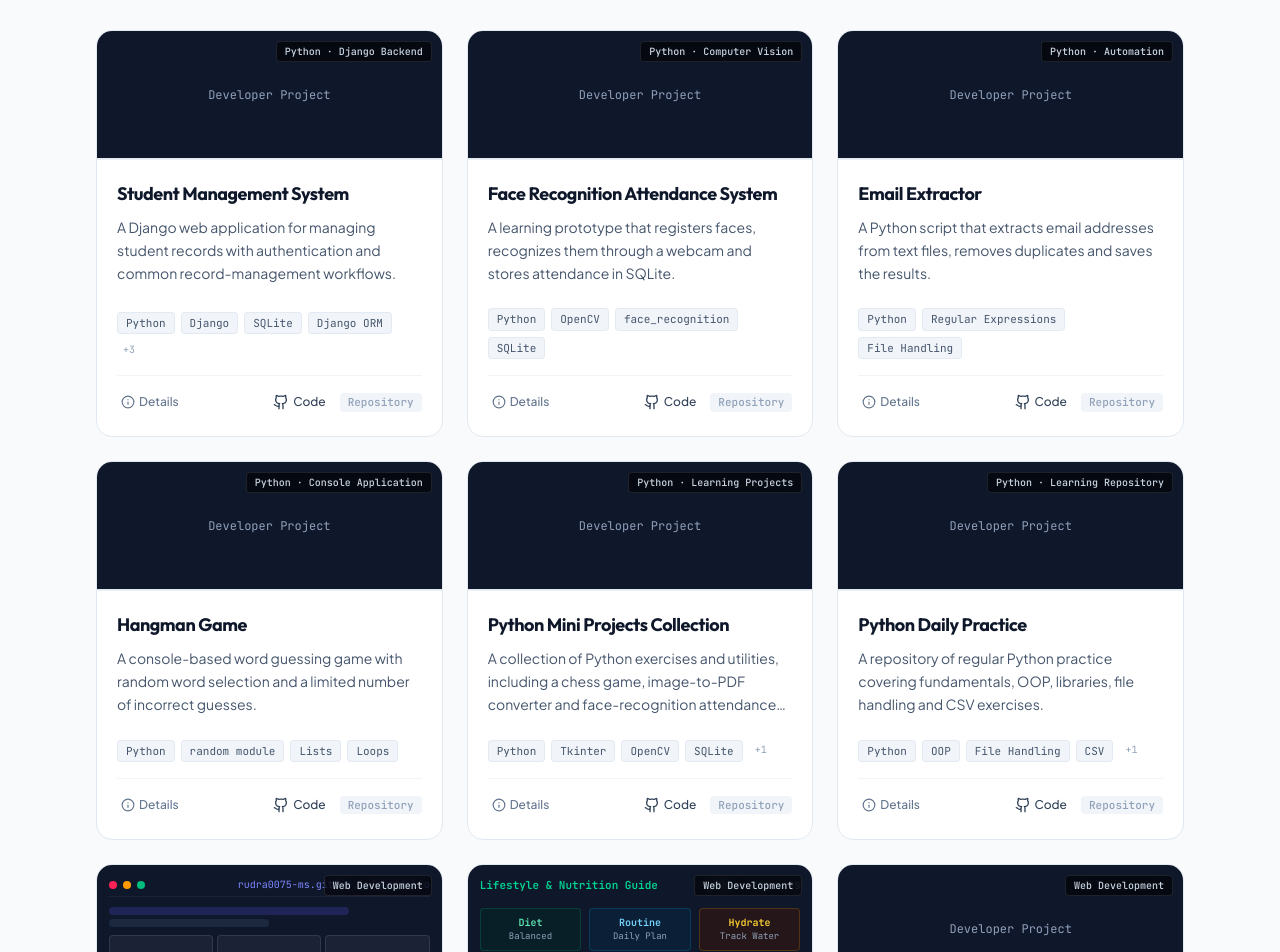
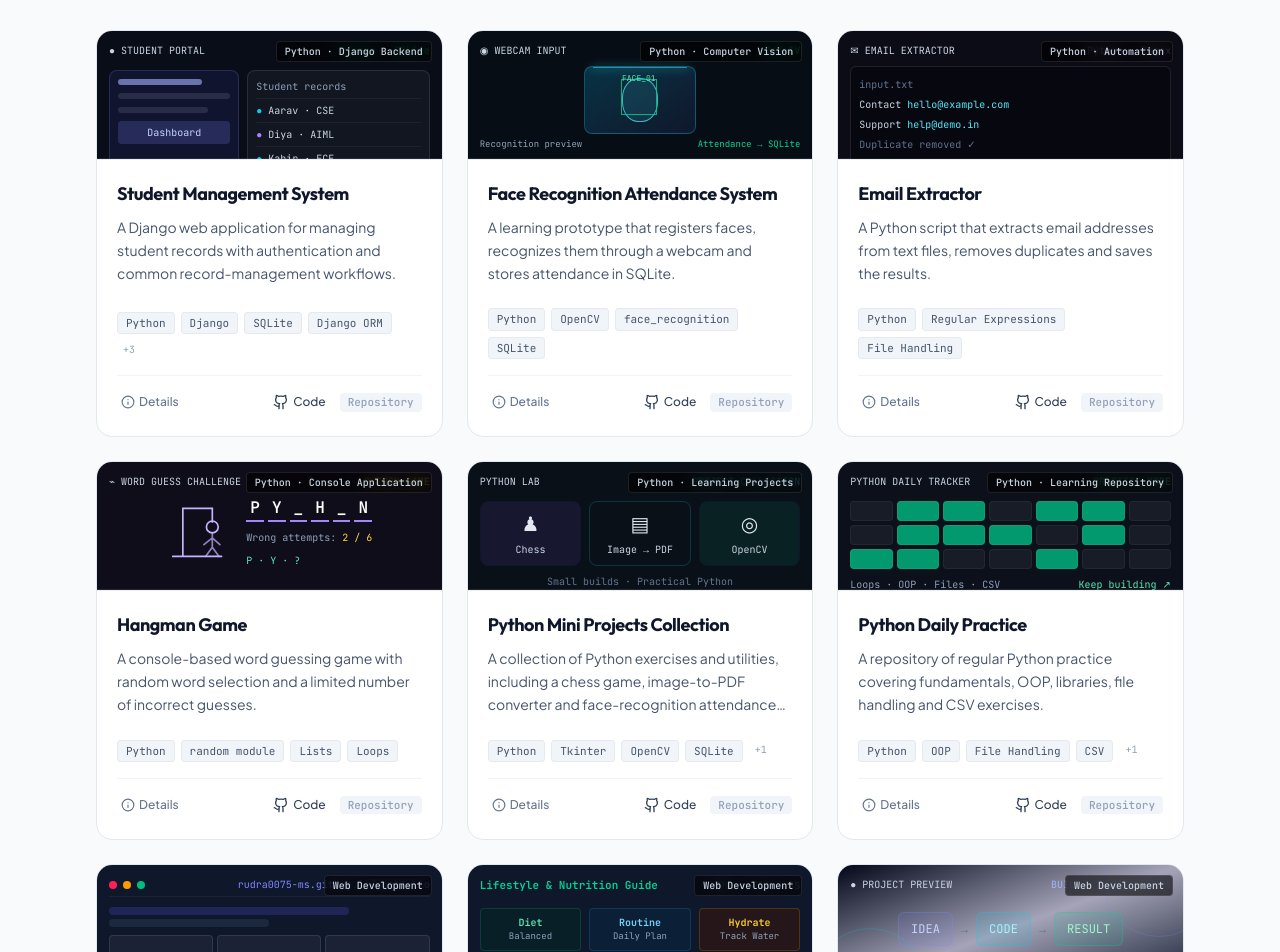
Before and after one commit to Rudra0075-ms/portfolio, a React (Vite) app in the folder rudra-madhab-sahoo---portfolio/: page / in a window 1280 px wide. Shown: the part 3620-4572 px from the top of the page. Built offline with nearby package versions, Linux system fonts and the light colour scheme.

Commit message:
Add animated visual previews to project cards

```diff
--- a/rudra-madhab-sahoo---portfolio/src/components/ProjectCardGraphic.tsx
+++ b/rudra-madhab-sahoo---portfolio/src/components/ProjectCardGraphic.tsx
@@ -6,6 +6,50 @@ interface ProjectCardGraphicProps {
 
 export const ProjectCardGraphic: React.FC<ProjectCardGraphicProps> = ({ id }) => {
   switch (id) {
+    case 'student-management-system':
+      return <div className="h-32 w-full bg-[#080d18] p-3 font-mono text-[10px] border-b border-white/10">
+        <div className="flex justify-between text-slate-300"><span>● STUDENT PORTAL</span><span className="text-emerald-400">Django · SQLite</span></div>
+        <div className="mt-3 grid grid-cols-[1fr_1.4fr] gap-2">
+          <div className="rounded-lg border border-indigo-400/20 bg-indigo-500/10 p-2 space-y-2"><div className="h-1.5 w-3/4 rounded bg-indigo-300/60"/><div className="h-1.5 w-full rounded bg-white/10"/><div className="h-1.5 w-4/5 rounded bg-white/10"/><div className="rounded bg-indigo-400/20 px-2 py-1 text-center text-indigo-200">Dashboard</div></div>
+          <div className="rounded-lg border border-white/10 bg-white/[0.04] p-2"><div className="mb-1 text-slate-400">Student records</div>{['Aarav · CSE','Diya · AIML','Kabir · ECE'].map((x,i)=><div key={x} className="border-t border-white/5 py-1 text-slate-300"><span className={i===1?'text-violet-400':'text-cyan-400'}>● </span>{x}</div>)}</div>
+        </div><div className="mt-2 h-px w-1/3 bg-indigo-400 transition-all duration-700 group-hover:translate-x-full"/>
+      </div>;
+
+    case 'face-recognition-attendance':
+      return <div className="h-32 w-full bg-[#070d14] p-3 font-mono text-[10px] border-b border-white/10">
+        <div className="flex justify-between text-slate-300"><span>◉ WEBCAM INPUT</span><span className="text-emerald-400">OpenCV</span></div>
+        <div className="relative mx-auto mt-2 flex h-[68px] w-28 items-center justify-center rounded-lg border border-cyan-400/30 bg-gradient-to-br from-cyan-950 to-slate-900"><div className="h-11 w-9 rounded-[45%] border border-cyan-300/70 bg-cyan-300/10"/><div className="absolute left-9 top-3 h-9 w-9 border border-emerald-400/80 transition-all group-hover:scale-110 group-hover:shadow-[0_0_16px_rgba(52,211,153,0.5)]"><span className="absolute -top-2 text-[8px] text-emerald-300">FACE_01</span></div><div className="absolute inset-x-2 top-0 h-px bg-cyan-300 shadow-[0_0_8px_2px_rgba(34,211,238,0.5)] animate-pulse"/></div>
+        <div className="mt-1 flex justify-between text-[9px] text-slate-400"><span>Recognition preview</span><span className="text-emerald-400">Attendance → SQLite</span></div>
+      </div>;
+
+    case 'email-extractor':
+      return <div className="h-32 w-full bg-[#0b0c16] p-3 font-mono text-[10px] border-b border-white/10">
+        <div className="flex justify-between text-slate-300"><span>✉ EMAIL EXTRACTOR</span><span className="text-violet-300">Python · Regex</span></div>
+        <div className="mt-2 rounded-md border border-white/10 bg-black/30 p-2 leading-5"><div className="text-slate-500">input.txt</div><div className="text-slate-300">Contact <span className="text-cyan-300">hello@example.com</span></div><div className="text-slate-300">Support <span className="text-cyan-300">help@demo.in</span></div><div className="text-slate-500">Duplicate removed ✓</div></div>
+        <div className="mt-2 flex gap-2"><span className="text-violet-300">OUTPUT</span><span className="rounded bg-emerald-400/10 px-2 text-emerald-300 group-hover:bg-emerald-400/20">2 unique emails saved</span></div>
+      </div>;
+
+    case 'hangman-game':
+      return <div className="h-32 w-full bg-[#100d1b] p-3 font-mono text-[10px] border-b border-white/10">
+        <div className="flex justify-between text-slate-300"><span>⌁ WORD GUESS CHALLENGE</span><span className="text-amber-300">PYTHON GAME</span></div>
+        <div className="mt-2 flex h-[70px] items-center justify-center gap-4"><svg viewBox="0 0 76 70" className="h-16 w-16 text-violet-300" fill="none" stroke="currentColor" strokeWidth="2" strokeLinecap="round"><path d="M8 64h58M20 64V7h35v9M55 16v7"/><circle cx="55" cy="29" r="7" className="transition-colors group-hover:stroke-amber-300"/><path d="M55 36v17m0-11-10 8m10-8 9 8m-9 3-8 11m8-11 8 11" className="opacity-70 group-hover:opacity-100"/></svg>
+          <div className="space-y-2"><div className="flex gap-1 text-base font-bold text-white">{['P','Y','_','H','_','N'].map((x,i)=><span key={i} className="border-b-2 border-violet-400 px-1">{x}</span>)}</div><div className="text-slate-400">Wrong attempts: <span className="text-amber-300">2 / 6</span></div><div className="text-emerald-300">P · Y · ?</div></div></div>
+      </div>;
+
+    case 'python-mini-projects':
+      return <div className="h-32 w-full bg-[#0a1018] p-3 font-mono text-[10px] border-b border-white/10">
+        <div className="flex justify-between text-slate-300"><span>PYTHON LAB</span><span className="text-cyan-300">PROJECT COLLECTION</span></div>
+        <div className="mt-3 grid grid-cols-3 gap-2">{[{icon:'♟',label:'Chess',color:'violet'},{icon:'▤',label:'Image → PDF',color:'cyan'},{icon:'◎',label:'OpenCV',color:'emerald'}].map(x=><div key={x.label} className={`rounded-lg border border-${x.color}-400/20 bg-${x.color}-500/10 p-2 text-center transition-transform duration-300 group-hover:-translate-y-1`}><div className="text-xl text-slate-200">{x.icon}</div><div className="mt-1 text-slate-300">{x.label}</div></div>)}</div>
+        <div className="mt-2 text-center text-slate-500">Small builds · Practical Python</div>
+      </div>;
+
+    case 'python-daily':
+      return <div className="h-32 w-full bg-[#0b101b] p-3 font-mono text-[10px] border-b border-white/10">
+        <div className="flex justify-between text-slate-300"><span>PYTHON DAILY TRACKER</span><span className="text-emerald-300">PRACTICE MODE</span></div>
+        <div className="mt-3 grid grid-cols-7 gap-1">{Array.from({length:21},(_,i)=><div key={i} className={`h-5 rounded-sm border border-white/5 transition-all duration-300 group-hover:scale-105 ${[1,2,4,5,8,9,10,12,14,15,18].includes(i)?'bg-emerald-400/70':'bg-white/5'}`}/>)}</div>
+        <div className="mt-2 flex justify-between text-slate-400"><span>Loops · OOP · Files · CSV</span><span className="text-emerald-300">Keep building ↗</span></div>
+      </div>;
+
     case 'real-world-ai-agent':
       return (
         <div className="h-32 w-full bg-slate-900 dark:bg-[#070a0f] p-4 flex flex-col justify-between relative overflow-hidden border-b border-slate-200 dark:border-white/10 font-mono text-[11px]">
@@ -258,10 +302,11 @@ export const ProjectCardGraphic: React.FC<ProjectCardGraphicProps> = ({ id }) =>
       );
 
     default:
-      return (
-        <div className="h-32 w-full bg-slate-900 dark:bg-[#070a0f] p-3 flex items-center justify-center border-b border-slate-200 dark:border-white/10 font-mono text-xs text-slate-400">
-          Developer Project
-        </div>
-      );
+      return <div className="h-32 w-full relative overflow-hidden bg-gradient-to-br from-slate-950 via-indigo-950/40 to-slate-900 p-3 font-mono text-[10px] border-b border-white/10">
+        <div className="absolute -right-8 -top-10 h-28 w-28 rounded-full border border-indigo-400/20 transition-transform duration-700 group-hover:scale-150"/><div className="absolute -bottom-12 -left-6 h-28 w-28 rounded-full border border-cyan-400/20 transition-transform duration-700 group-hover:scale-125"/>
+        <div className="relative flex h-full flex-col justify-between"><div className="flex justify-between text-slate-300"><span>● PROJECT PREVIEW</span><span className="text-indigo-300">BUILD · TEST · LEARN</span></div>
+          <div className="flex items-center justify-center gap-2 text-xs">{['IDEA','CODE','RESULT'].map((x,i)=><React.Fragment key={x}>{i>0&&<span className="text-slate-500">→</span>}<span className={`rounded-md border px-3 py-2 transition-transform duration-300 group-hover:-translate-y-1 ${i===0?'border-indigo-400/30 bg-indigo-400/10 text-indigo-200':i===1?'border-cyan-400/30 bg-cyan-400/10 text-cyan-200':'border-emerald-400/30 bg-emerald-400/10 text-emerald-200'}`}>{x}</span></React.Fragment>)}</div>
+          <div className="flex justify-between text-slate-400"><span>Explore the workflow</span><span className="text-emerald-300">Ready to explore ↗</span></div></div>
+      </div>;
   }
 };
```
